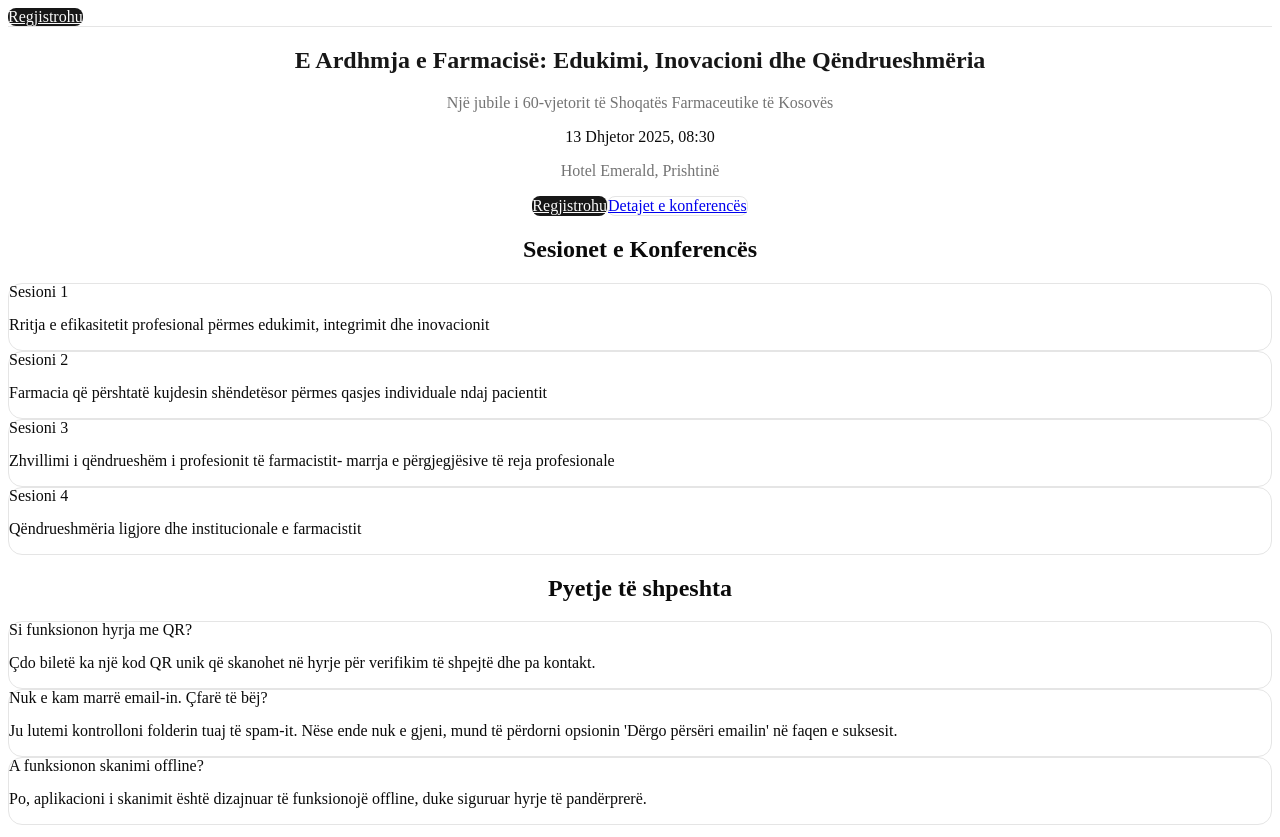
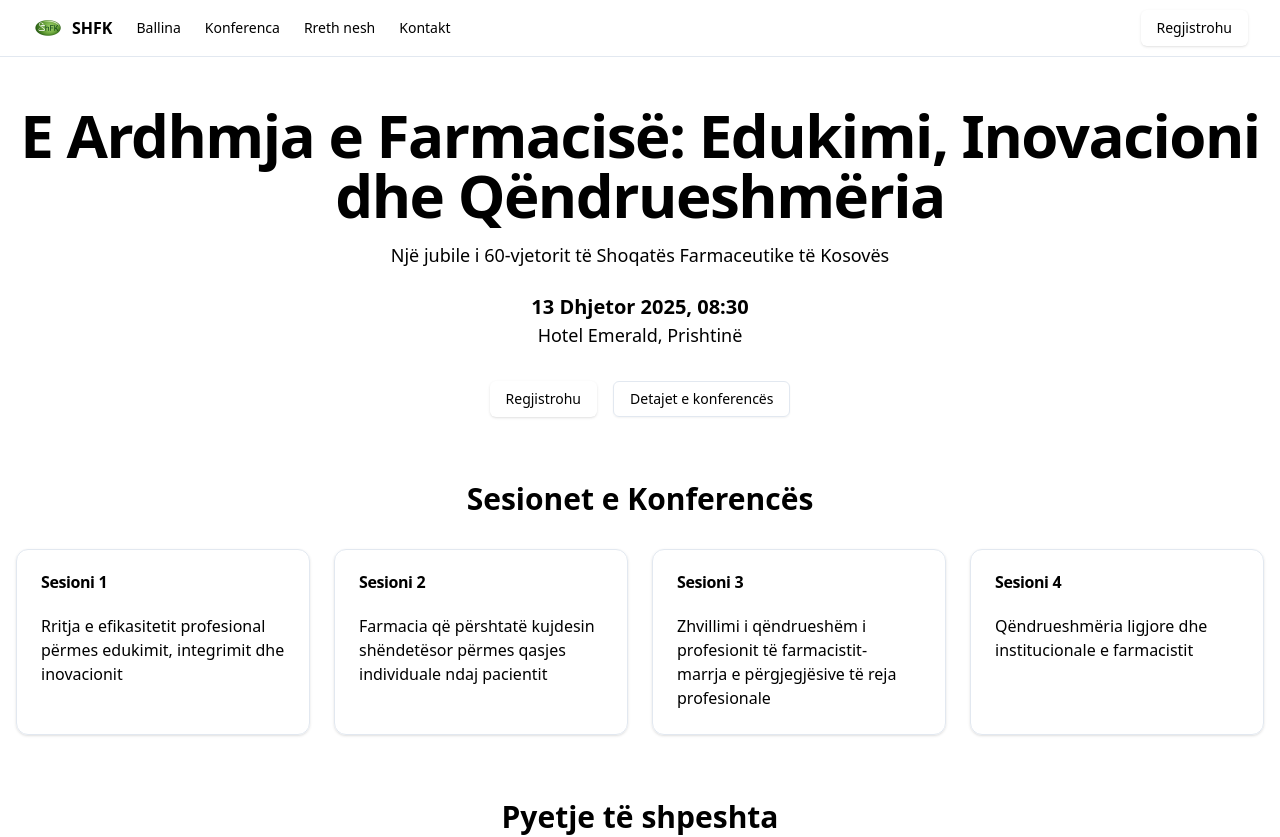
Before and after one commit to arbenl/shfmk-association, a Next.js app in the folder apps/web/: page / in a window 1280 px wide. Shown: the top 837 px of the page. Built offline with nearby package versions, Linux system fonts and the light colour scheme.

Commit message:
fix(web): fix build errors

```diff
--- a/apps/web/app/conference/register/success/page.tsx
+++ b/apps/web/app/conference/register/success/page.tsx
@@ -4,13 +4,21 @@ import { createQrDataUrl } from "@/lib/qr";
 import { Button } from "@/components/ui/button";
 import { Card, CardContent, CardHeader, CardTitle } from "@/components/ui/card";
 import { useSearchParams } from "next/navigation";
+import { Suspense, useEffect, useState } from "react";
 
-export default function SuccessPage() {
+function SuccessPageContent() {
   const searchParams = useSearchParams();
   const token = searchParams.get("token");
   const name = searchParams.get("name");
   const cat = searchParams.get("cat");
   const emailError = searchParams.get("emailError");
+  const [qrDataUrl, setQrDataUrl] = useState<string | null>(null);
+
+  useEffect(() => {
+    if (token) {
+      createQrDataUrl(token).then(setQrDataUrl);
+    }
+  }, [token]);
 
   if (!token) {
     return (
@@ -27,9 +35,8 @@ export default function SuccessPage() {
     );
   }
 
-  const qrDataUrl = createQrDataUrl(token);
-
   const handleDownload = () => {
+    if (!qrDataUrl) return;
     const link = document.createElement("a");
     link.href = qrDataUrl;
     link.download = "shfmk-konferenca-qr.png";
@@ -53,12 +60,12 @@ export default function SuccessPage() {
         <CardContent className="grid gap-4">
           <p>Faleminderit për regjistrimin tuaj, {name}. Ruajeni këtë kod QR pasi që është bileta juaj për konferencë.</p>
           <div className="flex justify-center">
-            <img src={qrDataUrl} alt="QR Code" width={240} height={240} />
+            {qrDataUrl && <img src={qrDataUrl} alt="QR Code" width={240} height={240} />}
           </div>
           {cat && <p className="text-lg font-semibold">{cat}</p>}
           {emailError && <p className="text-sm text-red-500">Dërgesa e email-it dështoi: {emailError}.</p>}
           <div className="flex justify-center gap-4">
-            <Button onClick={handleDownload}>Shkarko QR</Button>
+            <Button onClick={handleDownload} disabled={!qrDataUrl}>Shkarko QR</Button>
             <Button onClick={handleResendEmail} variant="outline">
               Dërgo përsëri emailin
             </Button>
@@ -68,3 +75,11 @@ export default function SuccessPage() {
     </div>
   );
 }
+
+export default function SuccessPage() {
+  return (
+    <Suspense fallback={<div>Loading...</div>}>
+      <SuccessPageContent />
+    </Suspense>
+  );
+}
--- a/apps/web/app/globals.css
+++ b/apps/web/app/globals.css
@@ -1,124 +1,25 @@
-
-@import "tw-animate-css";
-
-@plugin "tailwindcss-animate";
-
-@custom-variant dark (&:is(.dark *));
-
 @tailwind base;
 @tailwind components;
 @tailwind utilities;
 
-@theme inline {
-  --radius-sm: calc(var(--radius) - 4px);
-  --radius-md: calc(var(--radius) - 2px);
-  --radius-lg: var(--radius);
-  --radius-xl: calc(var(--radius) + 4px);
-  --color-background: var(--background);
-  --color-foreground: var(--foreground);
-  --color-card: var(--card);
-  --color-card-foreground: var(--card-foreground);
-  --color-popover: var(--popover);
-  --color-popover-foreground: var(--popover-foreground);
-  --color-primary: var(--primary);
-  --color-primary-foreground: var(--primary-foreground);
-  --color-secondary: var(--secondary);
-  --color-secondary-foreground: var(--secondary-foreground);
-  --color-muted: var(--muted);
-  --color-muted-foreground: var(--muted-foreground);
-  --color-accent: var(--accent);
-  --color-accent-foreground: var(--accent-foreground);
-  --color-destructive: var(--destructive);
-  --color-border: var(--border);
-  --color-input: var(--input);
-  --color-ring: var(--ring);
-  --color-chart-1: var(--chart-1);
-  --color-chart-2: var(--chart-2);
-  --color-chart-3: var(--chart-3);
-  --color-chart-4: var(--chart-4);
-  --color-chart-5: var(--chart-5);
-  --color-sidebar: var(--sidebar);
-  --color-sidebar-foreground: var(--sidebar-foreground);
-  --color-sidebar-primary: var(--sidebar-primary);
-  --color-sidebar-primary-foreground: var(--sidebar-primary-foreground);
-  --color-sidebar-accent: var(--sidebar-accent);
-  --color-sidebar-accent-foreground: var(--sidebar-accent-foreground);
-  --color-sidebar-border: var(--sidebar-border);
-  --color-sidebar-ring: var(--sidebar-ring);
-}
+@layer base {
+  :root {
+    --border: 214.3 31.8% 91.4%;
+    --input: 214.3 31.8% 91.4%;
+    --ring: 222.2 84% 4.9%;
+    --radius: 0.5rem;
+  }
 
-:root {
-  --radius: 0.625rem;
-  --background: oklch(1 0 0);
-  --foreground: oklch(0.145 0 0);
-  --card: oklch(1 0 0);
-  --card-foreground: oklch(0.145 0 0);
-  --popover: oklch(1 0 0);
-  --popover-foreground: oklch(0.145 0 0);
-  --primary: oklch(0.205 0 0);
-  --primary-foreground: oklch(0.985 0 0);
-  --secondary: oklch(0.97 0 0);
-  --secondary-foreground: oklch(0.205 0 0);
-  --muted: oklch(0.97 0 0);
-  --muted-foreground: oklch(0.556 0 0);
-  --accent: oklch(0.97 0 0);
-  --accent-foreground: oklch(0.205 0 0);
-  --destructive: oklch(0.577 0.245 27.325);
-  --border: oklch(0.922 0 0);
-  --input: oklch(0.922 0 0);
-  --ring: oklch(0.708 0 0);
-  --chart-1: oklch(0.646 0.222 41.116);
-  --chart-2: oklch(0.6 0.118 184.704);
-  --chart-3: oklch(0.398 0.07 227.392);
-  --chart-4: oklch(0.828 0.189 84.429);
-  --chart-5: oklch(0.769 0.188 70.08);
-  --sidebar: oklch(0.985 0 0);
-  --sidebar-foreground: oklch(0.145 0 0);
-  --sidebar-primary: oklch(0.205 0 0);
-  --sidebar-primary-foreground: oklch(0.985 0 0);
-  --sidebar-accent: oklch(0.97 0 0);
-  --sidebar-accent-foreground: oklch(0.205 0 0);
-  --sidebar-border: oklch(0.922 0 0);
-  --sidebar-ring: oklch(0.708 0 0);
-}
-
-.dark {
-  --background: oklch(0.145 0 0);
-  --foreground: oklch(0.985 0 0);
-  --card: oklch(0.205 0 0);
-  --card-foreground: oklch(0.985 0 0);
-  --popover: oklch(0.205 0 0);
-  --popover-foreground: oklch(0.985 0 0);
-  --primary: oklch(0.922 0 0);
-  --primary-foreground: oklch(0.205 0 0);
-  --secondary: oklch(0.269 0 0);
-  --secondary-foreground: oklch(0.985 0 0);
-  --muted: oklch(0.269 0 0);
-  --muted-foreground: oklch(0.708 0 0);
-  --accent: oklch(0.269 0 0);
-  --accent-foreground: oklch(0.985 0 0);
-  --destructive: oklch(0.704 0.191 22.216);
-  --border: oklch(1 0 0 / 10%);
-  --input: oklch(1 0 0 / 15%);
-  --ring: oklch(0.556 0 0);
-  --chart-1: oklch(0.488 0.243 264.376);
-  --chart-2: oklch(0.696 0.17 162.48);
-  --chart-3: oklch(0.769 0.188 70.08);
-  --chart-4: oklch(0.627 0.265 303.9);
-  --chart-5: oklch(0.645 0.246 16.439);
-  --sidebar: oklch(0.205 0 0);
-  --sidebar-foreground: oklch(0.985 0 0);
-  --sidebar-primary: oklch(0.488 0.243 264.376);
-  --sidebar-primary-foreground: oklch(0.985 0 0);
-  --sidebar-accent: oklch(0.269 0 0);
-  --sidebar-accent-foreground: oklch(0.985 0 0);
-  --sidebar-border: oklch(1 0 0 / 10%);
-  --sidebar-ring: oklch(0.556 0 0);
+  .dark {
+    --border: 217.2 32.6% 17.5%;
+    --input: 217.2 32.6% 17.5%;
+    --ring: 212.7 26.8% 83.9%;
+  }
 }
 
 @layer base {
   * {
-    @apply border-border outline-ring/50;
+    @apply border-border;
   }
   body {
     @apply bg-background text-foreground;
--- a/apps/web/package.json
+++ b/apps/web/package.json
@@ -35,11 +35,11 @@
     "zod": "^3.23.8"
   },
   "devDependencies": {
-    "autoprefixer": "^10.4.22",
+    "autoprefixer": "^10.4.19",
     "eslint": "^8.57.1",
     "eslint-config-next": "14.2.5",
-    "postcss": "^8.5.6",
-    "tailwindcss": "^4.1.17",
+    "postcss": "^8.4.38",
+    "tailwindcss": "^3.4.1",
     "typescript": "^5.6.3"
   }
 }
--- a/apps/web/tailwind.config.cjs
+++ b/apps/web/tailwind.config.cjs
@@ -16,6 +16,41 @@ module.exports = {
       },
     },
     extend: {
+      colors: {
+        border: "hsl(var(--border))",
+        input: "hsl(var(--input))",
+        ring: "hsl(var(--ring))",
+        background: "hsl(var(--background))",
+        foreground: "hsl(var(--foreground))",
+        primary: {
+          DEFAULT: "hsl(var(--primary))",
+          foreground: "hsl(var(--primary-foreground))",
+        },
+        secondary: {
+          DEFAULT: "hsl(var(--secondary))",
+          foreground: "hsl(var(--secondary-foreground))",
+        },
+        destructive: {
+          DEFAULT: "hsl(var(--destructive))",
+          foreground: "hsl(var(--destructive-foreground))",
+        },
+        muted: {
+          DEFAULT: "hsl(var(--muted))",
+          foreground: "hsl(var(--muted-foreground))",
+        },
+        accent: {
+          DEFAULT: "hsl(var(--accent))",
+          foreground: "hsl(var(--accent-foreground))",
+        },
+        popover: {
+          DEFAULT: "hsl(var(--popover))",
+          foreground: "hsl(var(--popover-foreground))",
+        },
+        card: {
+          DEFAULT: "hsl(var(--card))",
+          foreground: "hsl(var(--card-foreground))",
+        },
+      },
       keyframes: {
         "accordion-down": {
           from: { height: 0 },
```
Also changed, not shown: 1 other file (tests, documents, lock files or other folders).
